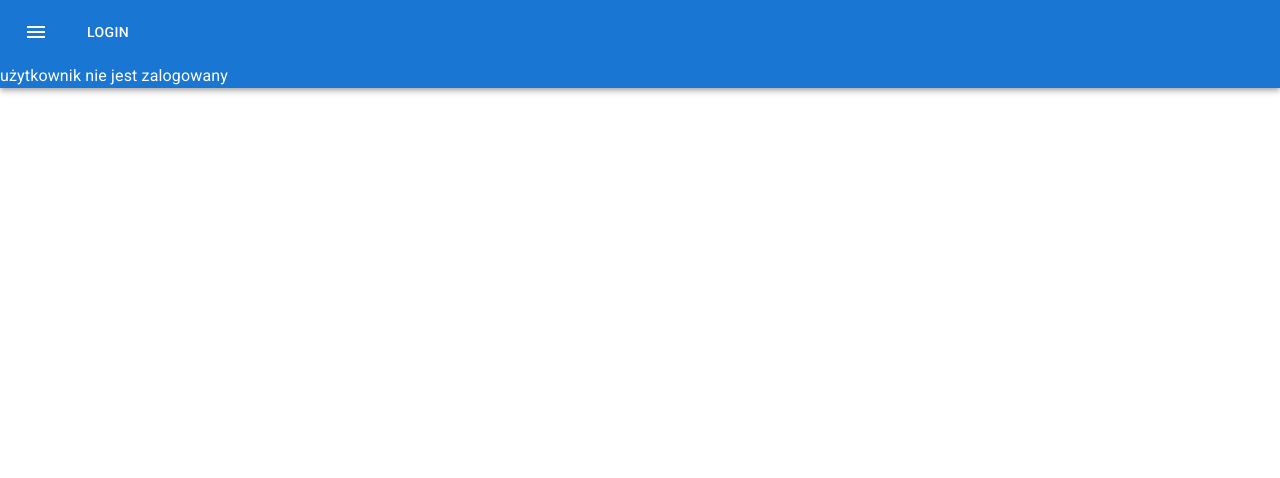
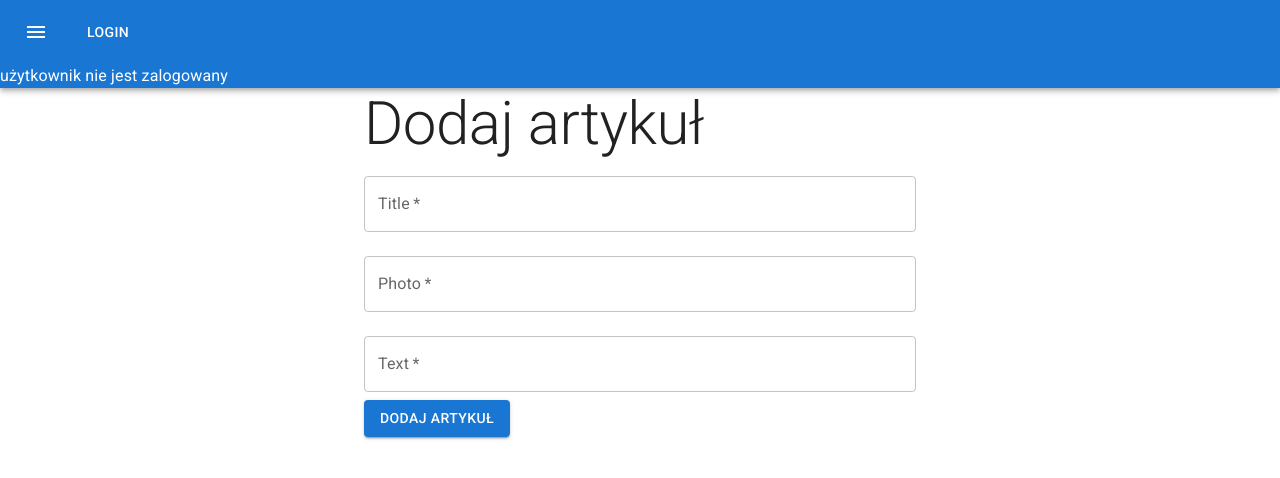
Before and after one commit to kamilponiatowski/react-firebase-materialui, a React (Create React App) app in the folder training/: page /addarticle in a window 1280 px wide. Shown: the top 478 px of the page. Built offline with nearby package versions, Linux system fonts and the light colour scheme; no server answers.

Commit message:
add AddArticle

```diff
--- a/training/src/App.js
+++ b/training/src/App.js
@@ -7,6 +7,7 @@ import Login from "./components/Login";
 import Register from "./components/Register";
 import Navbar from "./components/common/NavBar";
 import {Container} from "@mui/material";
+import AddArticle from "./components/AddArticle";
 
 const App= () => {
     const [email, setEmail] = useState('');
@@ -31,6 +32,7 @@ const App= () => {
                 <Route exact path="/" component={Home}/>
                 <Route exact path="/login" component={Login}/>
                 <Route exact path="/register" component={Register}/>
+                <Route exact path="/addarticle" component={AddArticle}/>
             </Switch>
         </Container>
     </BrowserRouter>
--- /dev/null
+++ b/training/src/components/AddArticle/AddArticle.js
@@ -0,0 +1,71 @@
+import {useState} from "react";
+import {Box, Button, TextField, Typography} from "@mui/material";
+import { collection, addDoc, getFirestore } from "firebase/firestore";
+import app from "../../firebase/firebaseConfig"
+
+const AddArticle = () => {
+    const [title, setTitle] = useState('');
+    const [photo, setPhoto] = useState('');
+    const [text, setText] = useState('');
+    const [success, setSuccess] = useState("");
+
+    const submitHandler = async (e) => {
+        e.preventDefault();
+        const db = getFirestore(app);
+        const docRef = await addDoc(collection(db, "articles"), {
+            title,
+            photo,
+            text,
+        });
+        if (docRef) {
+            setSuccess(true);
+        }
+    };
+
+    return (
+        <Box>
+            <Typography variant="h2"> Dodaj artykuł </Typography>
+            {success &&
+            <Typography
+                variant="h3"
+                sx={{color: "green"}}
+            >
+                Artykuł dodany
+            </Typography>}
+            <form onSubmit={e => submitHandler(e)}>
+                <TextField
+                    required
+                    id="outlined-required-title"
+                    label="Title"
+                    value={title}
+                    onChange={e => setTitle(e.target.value)}
+                    fullWidth
+                    margin="normal"
+                />
+                <TextField
+                    required
+                    id="outlined-required-photo"
+                    label="Photo"
+                    value={photo}
+                    onChange={e => setPhoto(e.target.value)}
+                    fullWidth
+                    margin="normal"
+                />
+                <TextField
+                    required
+                    id="outlined-required-text"
+                    label="Text"
+                    value={text}
+                    onChange={e => setText(e.target.value)}
+                    fullWidth
+                    margin="normal"
+                />
+                <Button variant="contained" type="submit">
+                    Dodaj artykuł
+                </Button>
+            </form>
+        </Box>
+    );
+};
+
+export default AddArticle;
--- /dev/null
+++ b/training/src/components/AddArticle/index.js
@@ -0,0 +1,3 @@
+import AddArticle from "./AddArticle";
+
+export default AddArticle
--- a/training/src/components/common/BasicMenu.js
+++ b/training/src/components/common/BasicMenu.js
@@ -40,6 +40,7 @@ export default function BasicMenu() {
                 <MenuItem onClick={handleClose}><Link to="/">Strona Główna</Link></MenuItem>
                 <MenuItem onClick={handleClose}><Link to="/login">Zaloguj się</Link></MenuItem>
                 <MenuItem onClick={handleClose}><Link to="/register">Zarejestruj</Link></MenuItem>
+                <MenuItem onClick={handleClose}><Link to="/addarticle">Dodaj artykuł</Link></MenuItem>
             </Menu>
         </div>
     );
```
